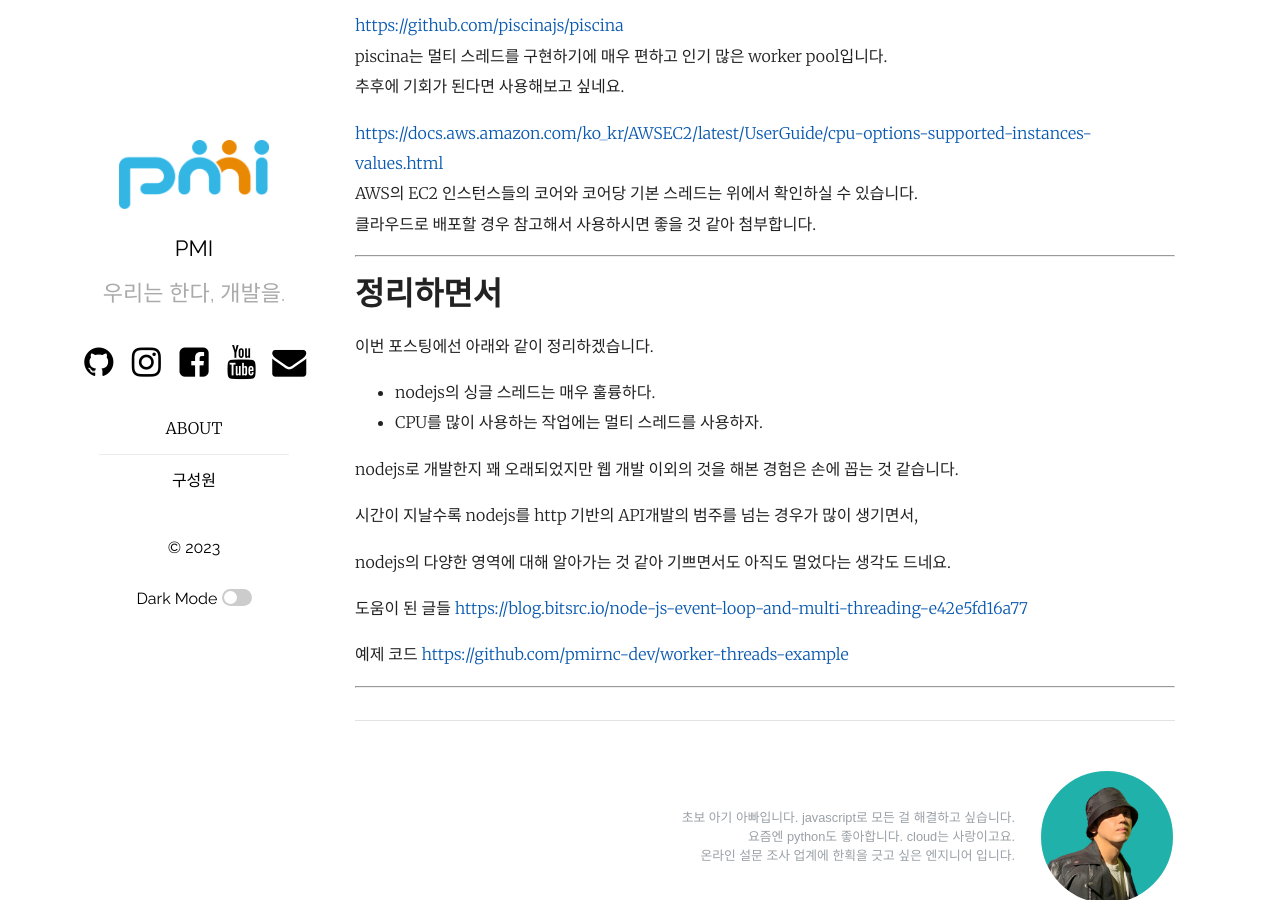
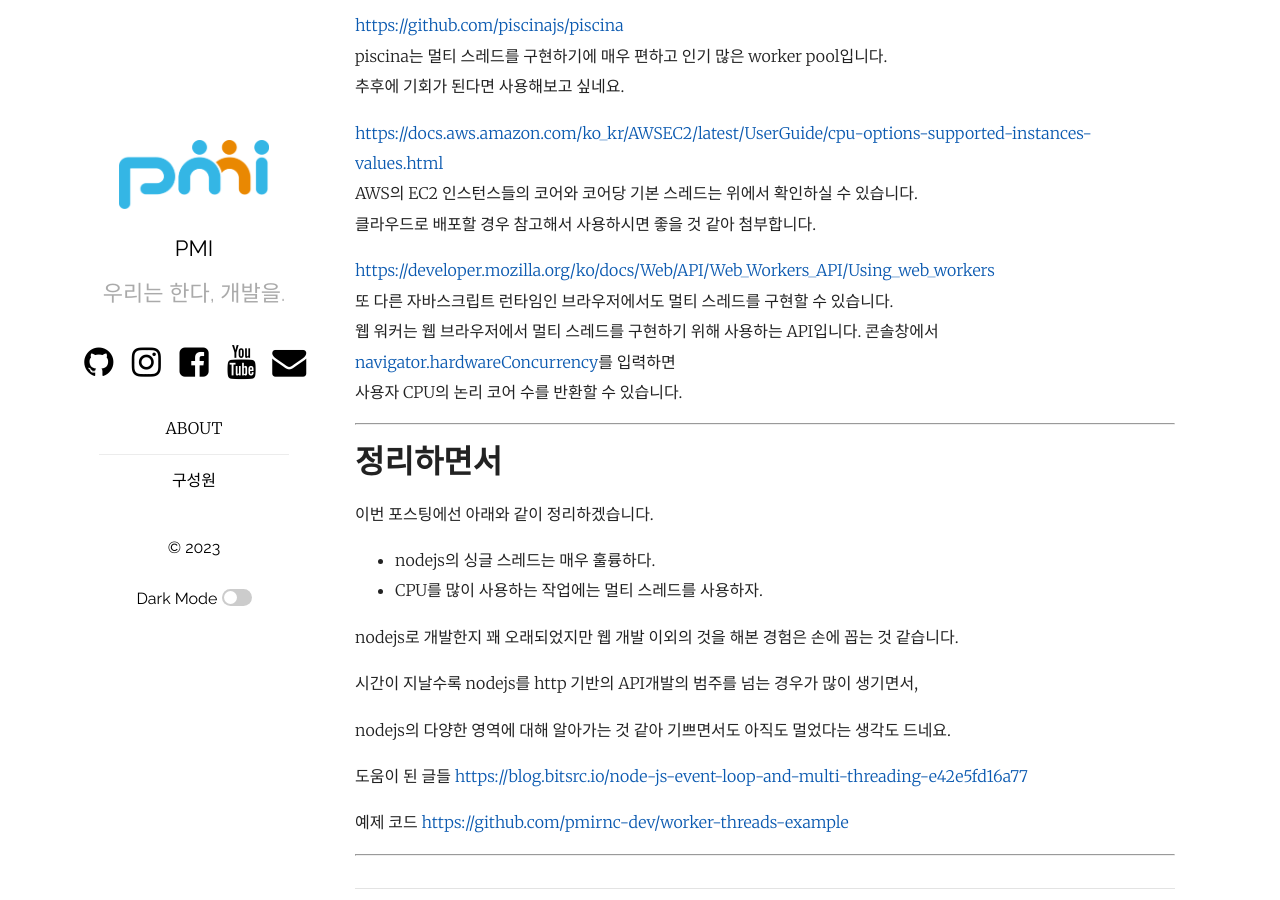
Before and after one commit to pmirnc-dev/pmirnc-dev.github.io, a Jekyll site: the page built from _posts/2023-06-26-worker-threads를-활용하여-nodejs에서-multi-thread-구현.md, in a window 1280 px wide and 900 px high, scrolled down 5886 px. Built offline with Jekyll 4.4.1, drawn with Linux system fonts in a browser that asks for light colours; comment, search, counter and statistics services are not loaded.

Commit message:
fix(post): multi thread
multi thread 포스팅

```diff
--- a/_posts/2023-06-26-worker-threads를-활용하여-nodejs에서-multi-thread-구현.md
+++ b/_posts/2023-06-26-worker-threads를-활용하여-nodejs에서-multi-thread-구현.md
@@ -264,11 +264,15 @@ nodejs의 이벤트 루프가 싱글 스레드 논블로킹 모델로써 비동
 piscina는 멀티 스레드를 구현하기에 매우 편하고 인기 많은 worker pool입니다.
 추후에 기회가 된다면 사용해보고 싶네요.
 
-[https://docs.aws.amazon.com/ko_kr/AWSEC2/latest/UserGuide/cpu-options-supported-instances-values.html](https://docs.aws.amazon.com/ko_kr/AWSEC2/latest/UserGuide/cpu-options-supported-instances-values.html)
+[https://docs.aws.amazon.com/ko_kr/AWSEC2/latest/UserGuide/cpu-options-supported-instances-values.html](https://docs.aws.amazon.com/ko_kr/AWSEC2/latest/UserGuide/cpu-options-supported-instances-values.html){:target="_blank"}
 AWS의 EC2 인스턴스들의 코어와 코어당 기본 스레드는 위에서 확인하실 수 있습니다.
 클라우드로 배포할 경우 참고해서 사용하시면 좋을 것 같아 첨부합니다.
 
-
+[https://developer.mozilla.org/ko/docs/Web/API/Web_Workers_API/Using_web_workers](https://developer.mozilla.org/ko/docs/Web/API/Web_Workers_API/Using_web_workers){:target="_blank"}
+또 다른 자바스크립트 런타임인 브라우저에서도 멀티 스레드를 구현할 수 있습니다.
+웹 워커는 웹 브라우저에서 멀티 스레드를 구현하기 위해 사용하는 API입니다.
+콘솔창에서 [navigator.hardwareConcurrency](https://developer.mozilla.org/en-US/docs/Web/API/Navigator/hardwareConcurrency){:target="_blank"}를 입력하면
+사용자 CPU의 논리 코어 수를 반환할 수 있습니다.
 
 <hr/>
 # 정리하면서
```
